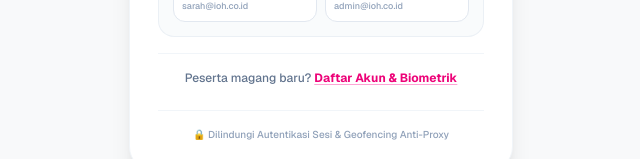
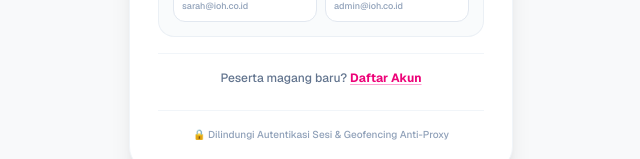
Before and after one commit to vicky5571/attendance, a Next.js app: page /login in a window 1280 px wide. Shown: the part 552-711 px from the top of the page, without its empty margins (319-959 px from the left). Built offline with nearby package versions, Linux system fonts and the light colour scheme; no server answers.

Commit message:
style(login): remove '& Biometrik' suffix from registration link

```diff
--- a/src/app/login/page.tsx
+++ b/src/app/login/page.tsx
@@ -60,7 +60,7 @@ export default function LoginPage() {
               href="/register"
               className="font-bold text-[#ED0278] hover:text-[#c40062] transition-colors underline decoration-pink-300 underline-offset-2"
             >
-              Daftar Akun &amp; Biometrik
+              Daftar Akun
             </Link>
           </p>
         </div>
```
